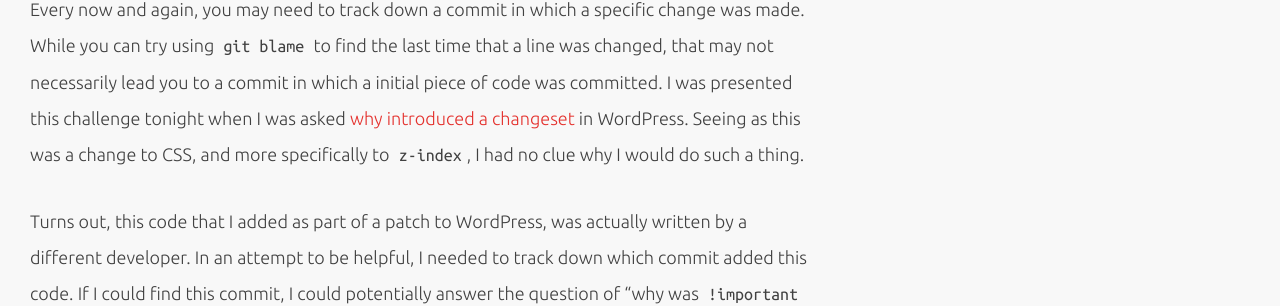
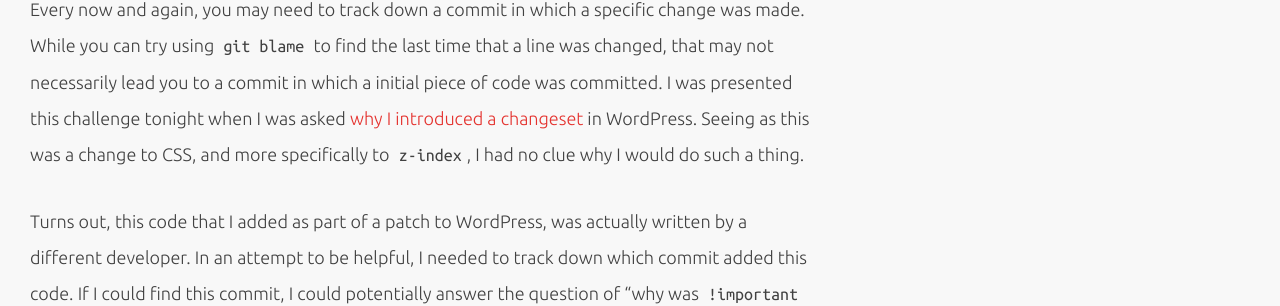
Before and after one commit to tollmanz/tollmanz.com-old, a Jekyll site: the page built from _posts/2014-11-29-find-git-commit-for-specific-change.markdown, in a window 1280 px wide and 900 px high. Shown: the part 311-617 px from the top of the window. Built offline with Jekyll 4.4.1, drawn with Linux system fonts in a browser that asks for light colours; some web fonts are replaced.

Commit message:
Fix typo.

```diff
--- a/_posts/2014-11-29-find-git-commit-for-specific-change.markdown
+++ b/_posts/2014-11-29-find-git-commit-for-specific-change.markdown
@@ -5,7 +5,7 @@ date:       2014-11-29 23:01:00
 categories: git
 ---
 
-Every now and again, you may need to track down a commit in which a specific change was made. While you can try using `git blame` to find the last time that a line was changed, that may not necessarily lead you to a commit in which a initial piece of code was committed. I was presented this challenge tonight when I was asked [why introduced a changeset](https://core.trac.wordpress.org/ticket/29867#comment:4) in WordPress. Seeing as this was a change to CSS, and more specifically to `z-index`, I had no clue why I would do such a thing.
+Every now and again, you may need to track down a commit in which a specific change was made. While you can try using `git blame` to find the last time that a line was changed, that may not necessarily lead you to a commit in which a initial piece of code was committed. I was presented this challenge tonight when I was asked [why I introduced a changeset](https://core.trac.wordpress.org/ticket/29867#comment:4) in WordPress. Seeing as this was a change to CSS, and more specifically to `z-index`, I had no clue why I would do such a thing.
 
 Turns out, this code that I added as part of a patch to WordPress, was actually written by a different developer. In an attempt to be helpful, I needed to track down which commit added this code. If I could find this commit, I could potentially answer the question of "why was `!important` used to set the `z-index` for this element." Fortunately, this was actually quite easy with Git.
 
```
